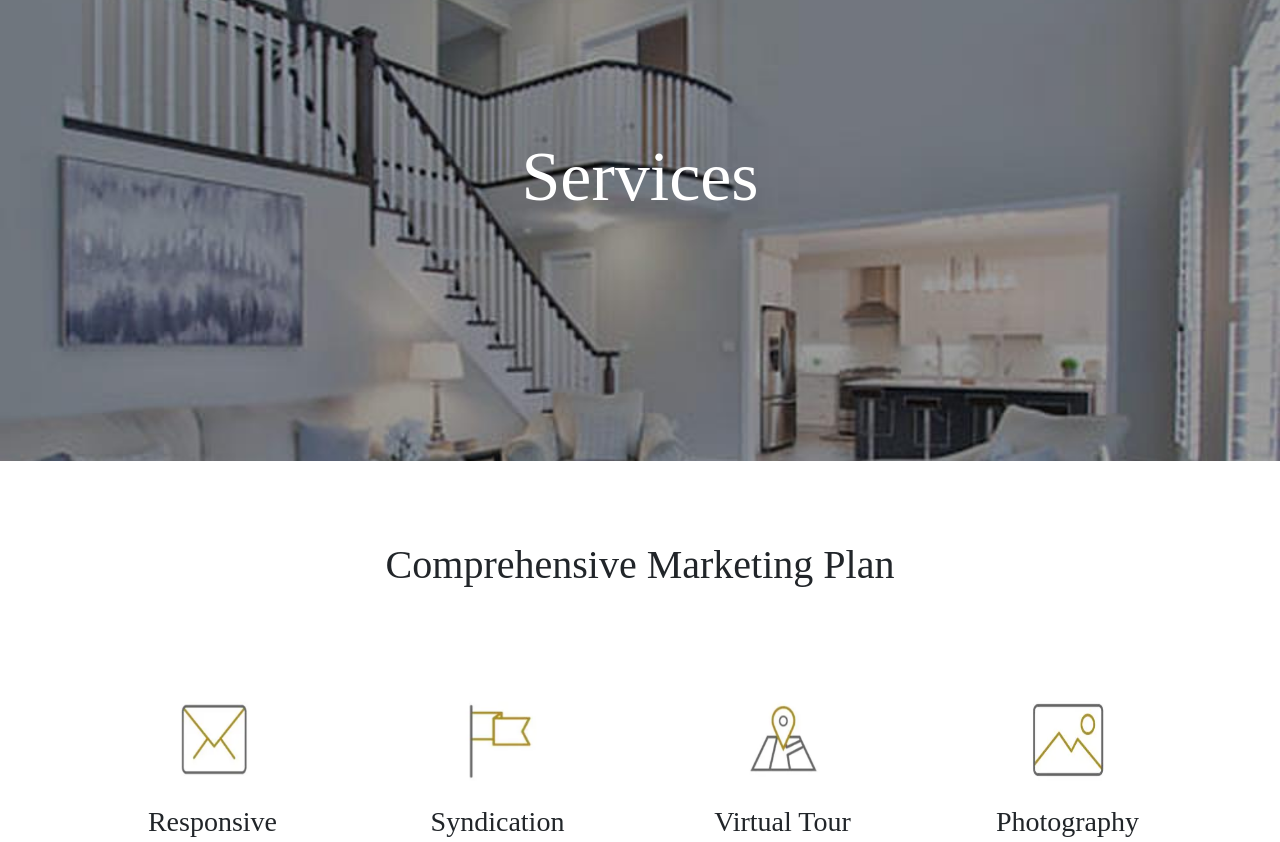
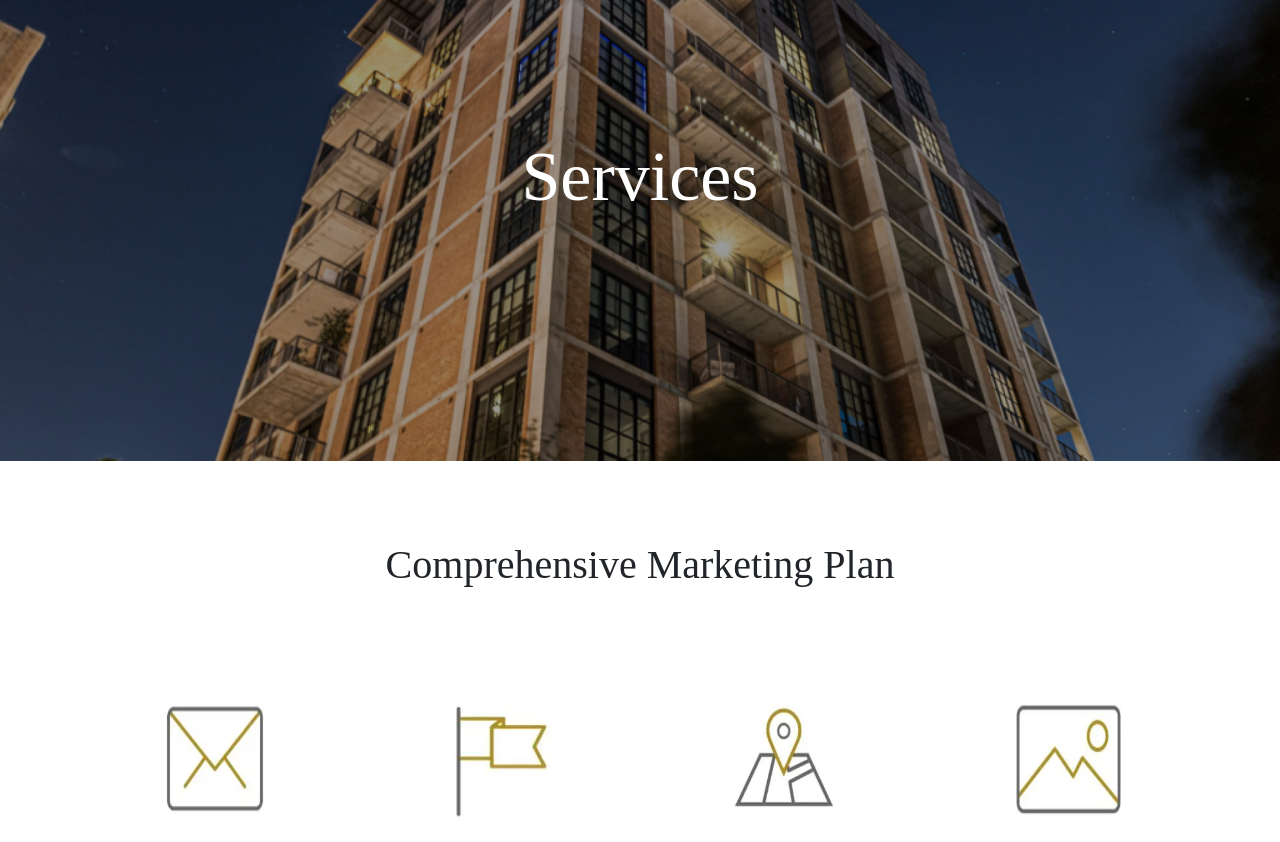
Before and after one commit to mayomarj/HansenPartners, a plain HTML site: page index.html in a window 1280 px wide. Shown: the part 99-941 px from the top of the page. Drawn offline with nearby package versions, Linux system fonts and the light colour scheme.

Commit message:
Add files via upload

```diff
--- a/index.html
+++ b/index.html
@@ -80,14 +80,31 @@
         word-spacing: 10px;
     }
     #top_page{
-        background-image: url('images/bg_top.jpg');
+        background-image: url('images/condo_building.png');
         background-repeat: no-repeat;
         background-size: cover;
         height: 70vh;
-    }
+        position: relative;
+    }
+    #top_page::before {
+        content: '';
+        position: absolute;
+        top: 0;
+        left: 0;
+        right: 0;
+        bottom: 0;
+        background-image: inherit;
+        background-size: inherit;
+        background-position: center;
+        filter: brightness(60%);
+        opacity: 1;
+    }
+
     #cont_top{
         height: 70vh;
         display:flex;
+        position: relative;
+        z-index: 2;
     }
     .offcanvas-body .nav-link{
         color: black;
@@ -117,8 +134,9 @@
         padding-bottom: 3vh;
     }
     .icon_img img{
-        width: 30%;
-        height: 10vh;
+        width: 45%;
+        height: 15vh;
+        background-color: violet;
     }
     /* .col img{
         height: 20vh;
@@ -499,7 +517,7 @@
         width: 100%;
     }
     #global img{
-        height: 60vh;
+        height: 70vh;
         width: 50%;
     }
     #contact_us {
@@ -1231,7 +1249,7 @@
                     <div class="header justify-content-center align-items-center">
                         <h4>Local Exposure</h4>
                     </div>
-                    <div class="description text-start">
+                    <div class="description text-center">
                         <p class="content">
                             Through our partnership with Nextdoor, the private online social network now used in over 80% of U.S. neighborhoods and virtually all Bay Area neighborhoods, we make sure your home receives targeted local exposure.
                             When you list your home with Hansen Partners it will automatically appear on Nextdoor in your neighborhood.
@@ -1252,7 +1270,7 @@
                     <div class="header justify-content-center align-items-center">
                         <h4>International Exposure</h4>
                     </div>
-                    <div class="description text-end">
+                    <div class="description text-center">
                         <p class="content">
                             To expose your luxury listing to millions of potential homebuyers worldwide, we promote on prominent international real estate portals, including: Wall Street Journal, LuxuryPortfolio.com, LuxuryRealEstate.com, LeadingRE.com, UniqueHomes.com,
                             China.apr.com, Caimeiju, Juwai, Country Life UK
```
Also changed, not shown: images/condo_building.png (added).
